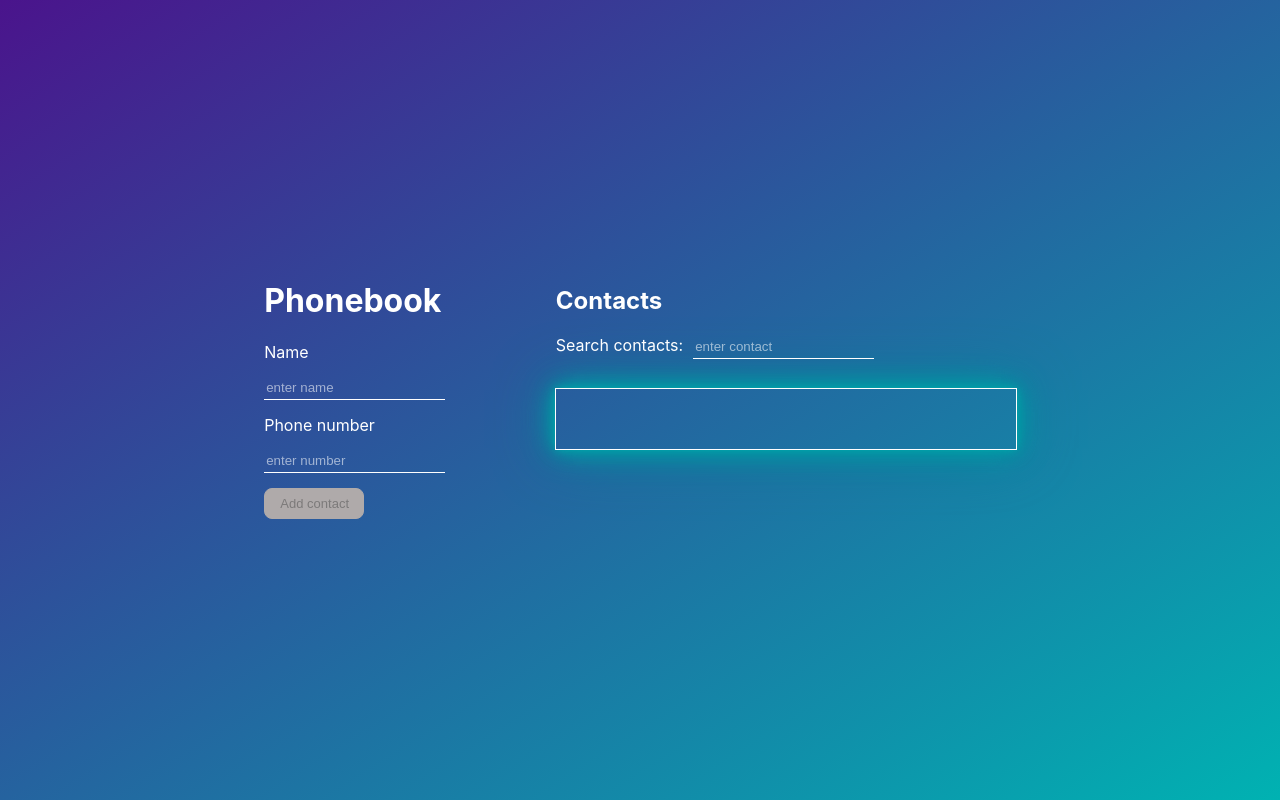
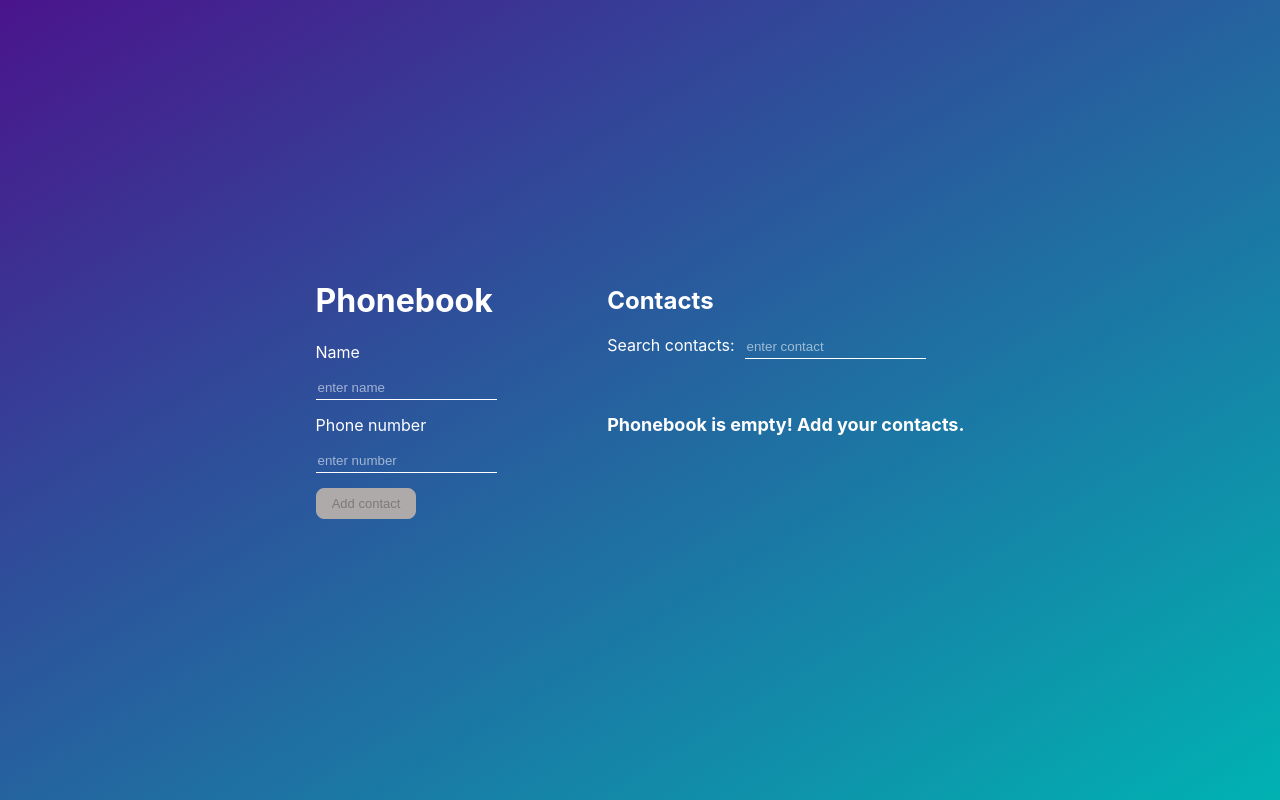
Before and after one commit to Anna-Nesterenko/goit-react-hw-08-phonebook, a React (Create React App) app: page / in a window 1280 px wide. Built offline with nearby package versions, Linux system fonts and the light colour scheme.

Commit message:
addLastStyle

```diff
--- a/src/components/App.jsx
+++ b/src/components/App.jsx
@@ -40,6 +40,8 @@ export function App() {
   const getVisibleFilter = () =>
     contacts.filter(el => el.name.toLowerCase().includes(filter.toLowerCase()));
 
+  const empty = () => contacts.length > 0;
+
   return (
     <Container>
       <div>
@@ -49,10 +51,16 @@ export function App() {
       <div>
         <h2>Contacts</h2>
         <Filter value={filter} onChangeFilter={changeFilter} />
-        <ContactList
-          contacts={getVisibleFilter()}
-          onDeleteContact={deleteContact}
-        />
+        {empty() ? (
+          <ContactList
+            contacts={getVisibleFilter()}
+            onDeleteContact={deleteContact}
+          />
+        ) : (
+          <h3 style={{ marginTop: '55px', fontSize: '18px' }}>
+            Phonebook is empty! Add your contacts.
+          </h3>
+        )}
       </div>
     </Container>
   );
--- a/src/components/ContactList/ContactList.jsx
+++ b/src/components/ContactList/ContactList.jsx
@@ -4,7 +4,6 @@ import { ContactContainer, ContactEl, ContactBtn } from './ContactList.styled';
 export const ContactList = ({ contacts, onDeleteContact }) => {
   return (
     <ContactContainer>
-      {/* <h3>phonebook empty</h3> */}
       {contacts.map(({ id, name, number }) => (
         <ContactEl key={id}>
           <span>{name}: </span>
```
